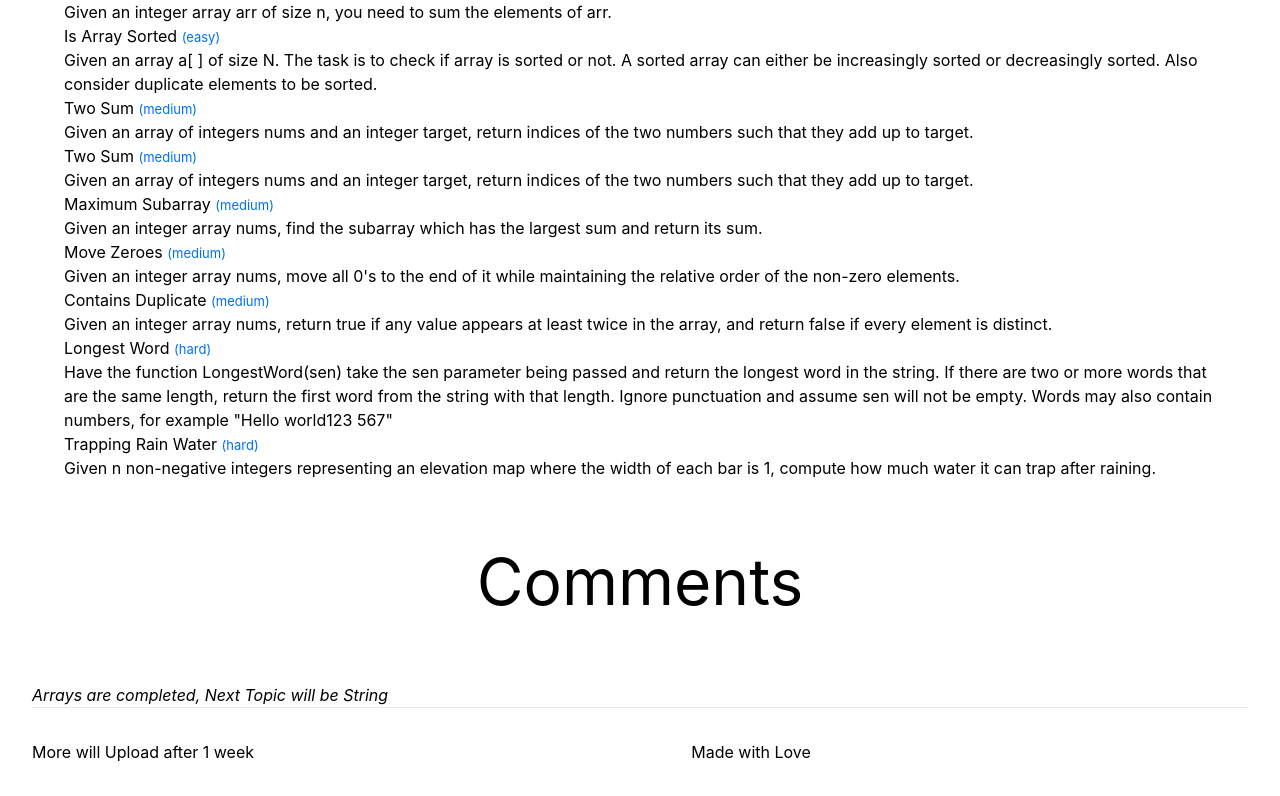
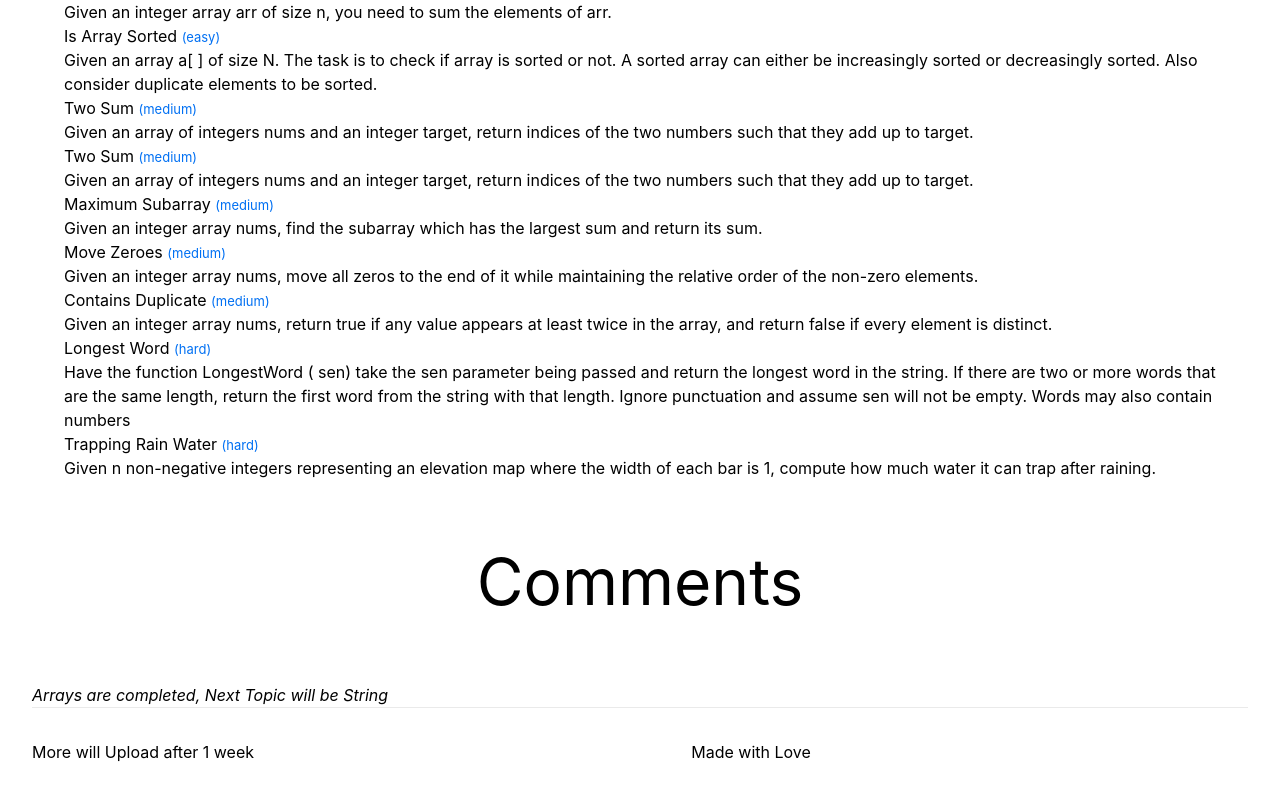
Before and after one commit to piyushyadav0191/zero-to-hero-dsa, a Next.js app: page / in a window 1280 px wide. Shown: the part 1529-2325 px from the top of the page. Built offline with nearby package versions, Linux system fonts and the light colour scheme.

Commit message:
arrays again commit

```diff
--- a/components/Arrays.jsx
+++ b/components/Arrays.jsx
@@ -91,7 +91,7 @@ const Arrays = () => {
 							</li>
 							<li className='pb-4'>
 								<h3 className='pb-2 font-bold'>Move Zeroes <small className={styles.small}>(medium)</small>  </h3>
-								<span><p>Given an integer array nums, move all 0's to the end of it while maintaining the relative order of the non-zero elements.
+								<span><p>Given an integer array nums,  move all zeros to the end of it while maintaining the relative order of the non-zero elements.
 								</p></span>
 							</li>
 							<li className='pb-4'>
@@ -101,7 +101,7 @@ const Arrays = () => {
 							</li>
 							<li className='pb-4'>
 								<h3 className='pb-2 font-bold'>Longest Word <small className={styles.small}>(hard)</small>  </h3>
-								<span><p>Have the function LongestWord(sen) take the sen parameter being passed and return the longest word in the string. If there are two or more words that are the same length, return the first word from the string with that length. Ignore punctuation and assume sen will not be empty. Words may also contain numbers, for example "Hello world123 567"
+								<span><p>Have the function LongestWord ( sen) take the sen parameter being passed and return the longest word in the string. If there are two or more words that are the same length, return the first word from the string with that length. Ignore punctuation and assume sen will not be empty. Words may also contain numbers
 								</p></span>
 							</li>
 							<li className='pb-4'>
```
